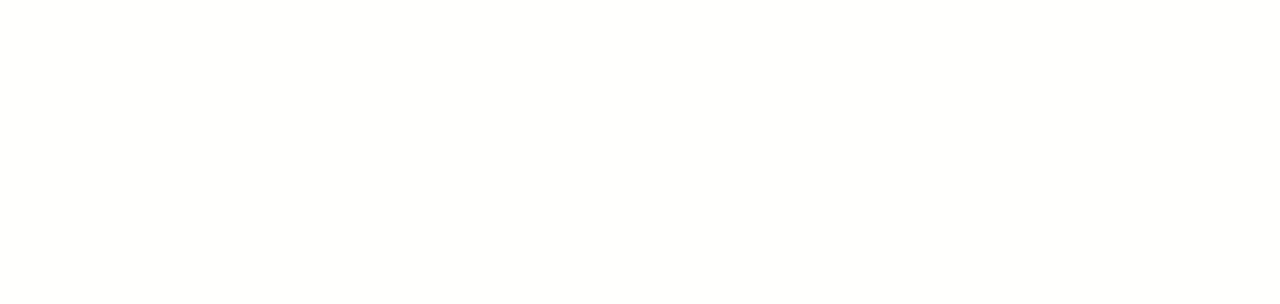
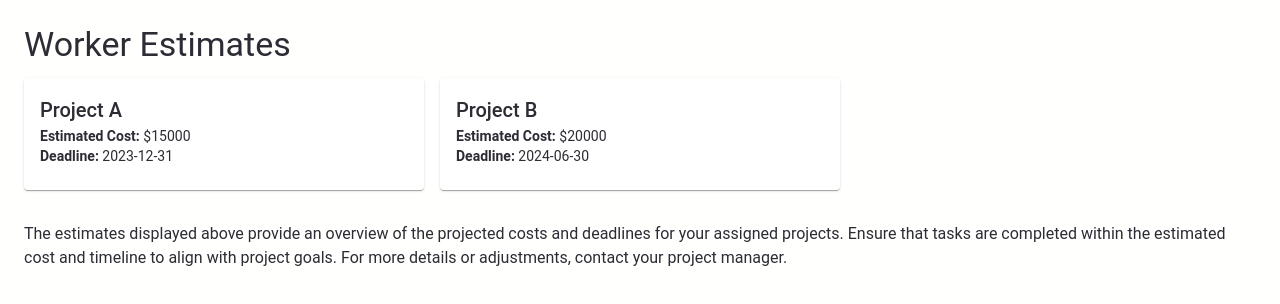
Before and after one commit to abhiram-shaji/flow-companion-frontend, a React (Create React App) app: page /worker/estimates in a window 1280 px wide. Before the commit this address had no page. Shown: the top 304 px of the page. Built offline with nearby package versions, Linux system fonts and the light colour scheme.

Commit message:
Add ui for worker estimates page

```diff
--- a/src/App.tsx
+++ b/src/App.tsx
@@ -13,6 +13,7 @@
 import WorkerDashboardPage from "./pages/WorkerDashboardPage";
 import WorkerTasksPage from "./pages/WorkerTasksPage";
 import WorkerBudgetsPage from "./pages/WorkerBudgetsPage";
+import WorkerEstimatesPage from "./pages/WorkerEstimatesPage";
 
 const ErrorBoundary: React.FC<{ children: React.ReactNode }> = ({ children }) => {
     try {
@@ -41,6 +42,7 @@
             <Route path="/worker/dashboard" element={<WorkerDashboardPage />} />
             <Route path="/worker/tasks" element={<WorkerTasksPage />} />
             <Route path="/worker/budgets" element={<WorkerBudgetsPage />} />
+            <Route path="/worker/estimates" element={<WorkerEstimatesPage />} />
           </Routes>
         </ErrorBoundary>
       </Router>
--- /dev/null
+++ b/src/pages/WorkerEstimatesPage.tsx
@@ -0,0 +1,64 @@
+import React from "react";
+import {
+  Box,
+  Typography,
+  Card,
+  CardContent,
+  Grid,
+} from "@mui/material";
+
+const WorkerEstimatesPage: React.FC = () => {
+  const estimates = [
+    {
+      id: 1,
+      projectName: "Project A",
+      estimatedCost: 15000,
+      deadline: "2023-12-31",
+    },
+    {
+      id: 2,
+      projectName: "Project B",
+      estimatedCost: 20000,
+      deadline: "2024-06-30",
+    },
+  ];
+
+  return (
+    <Box sx={{ padding: 3 }}>
+      <Typography variant="h4" gutterBottom>
+        Worker Estimates
+      </Typography>
+
+      {/* Estimates List */}
+      <Grid container spacing={2} sx={{ marginBottom: 4 }}>
+        {estimates.map((estimate) => (
+          <Grid item xs={12} sm={6} md={4} key={estimate.id}>
+            <Card>
+              <CardContent>
+                <Typography variant="h6">{estimate.projectName}</Typography>
+                <Typography variant="body2">
+                  <strong>Estimated Cost:</strong> ${estimate.estimatedCost}
+                </Typography>
+                <Typography variant="body2">
+                  <strong>Deadline:</strong> {estimate.deadline}
+                </Typography>
+              </CardContent>
+            </Card>
+          </Grid>
+        ))}
+      </Grid>
+
+      {/* Text Section */}
+      <Box>
+        <Typography variant="body1">
+          The estimates displayed above provide an overview of the projected
+          costs and deadlines for your assigned projects. Ensure that tasks are
+          completed within the estimated cost and timeline to align with project
+          goals. For more details or adjustments, contact your project manager.
+        </Typography>
+      </Box>
+    </Box>
+  );
+};
+
+export default WorkerEstimatesPage;
```
